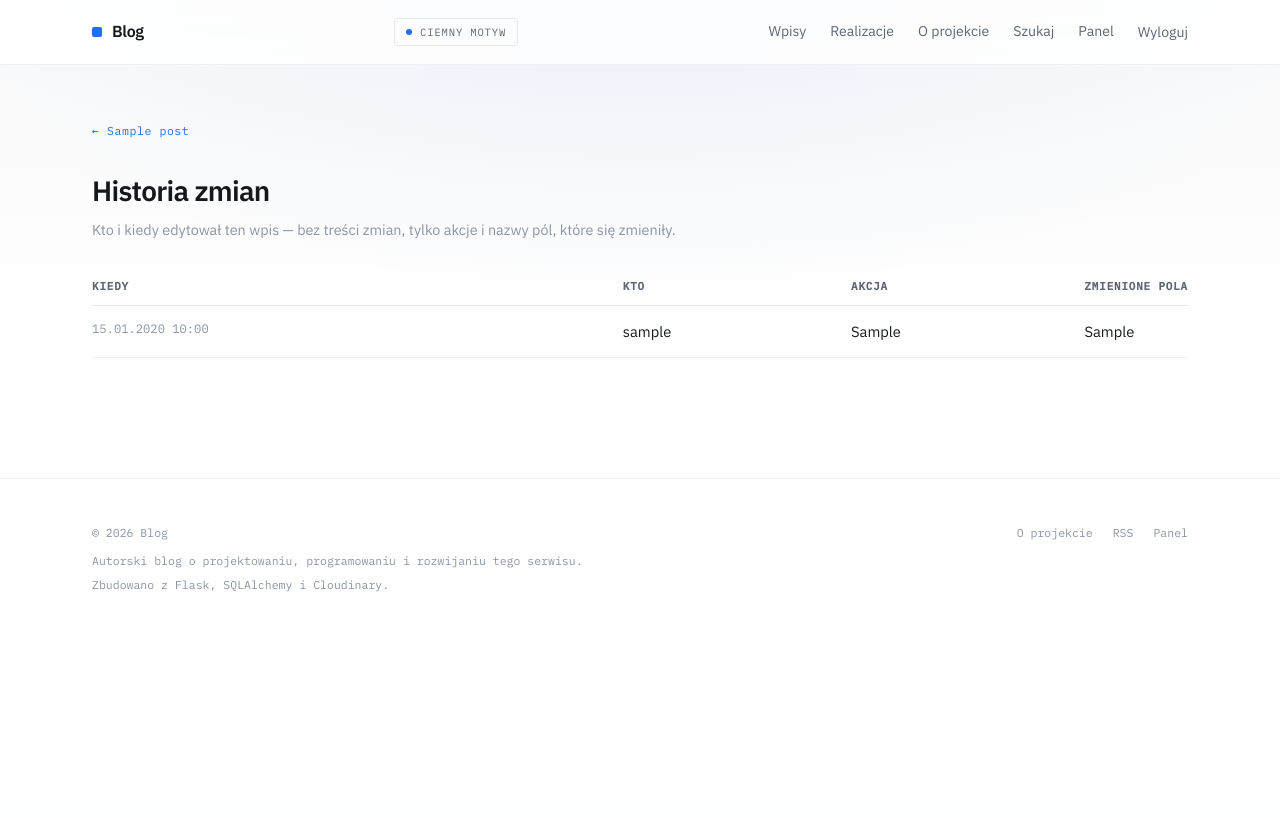
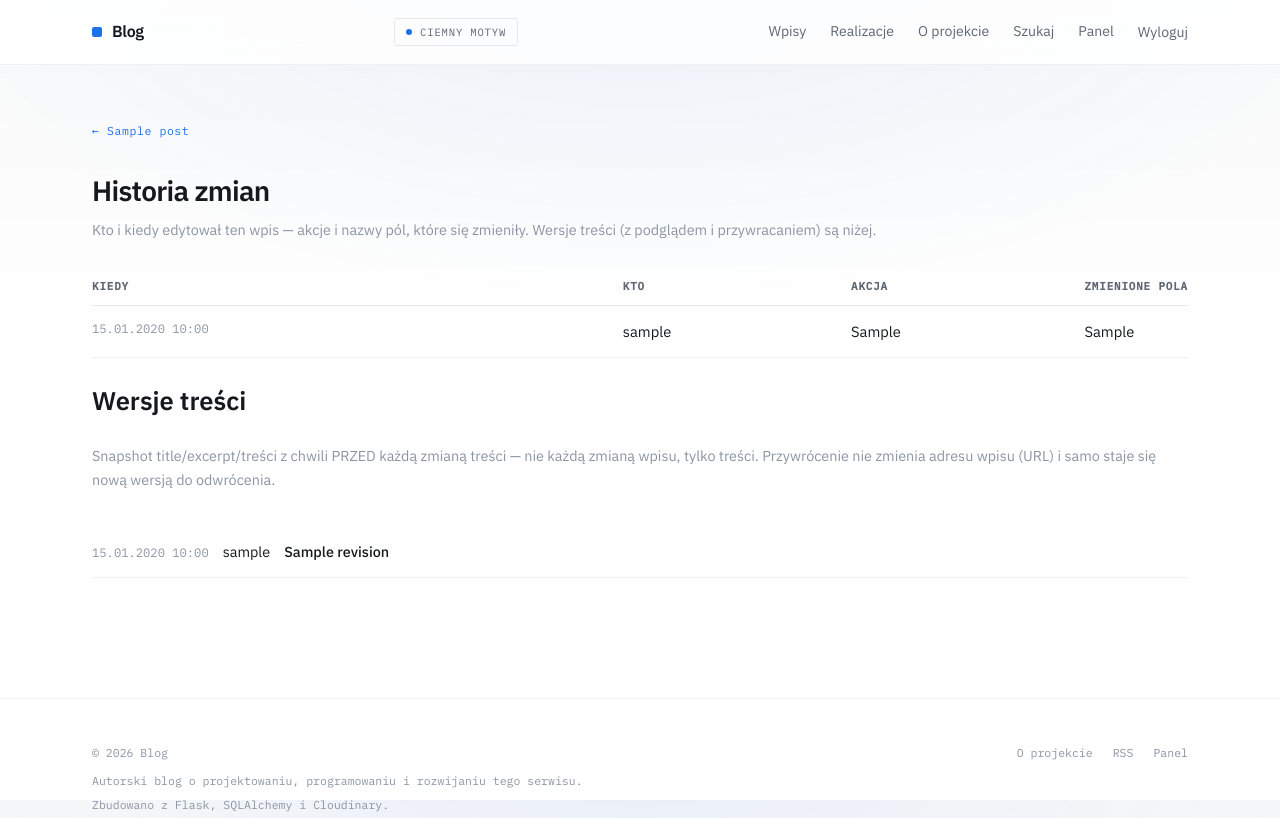
Before and after one commit to PatrickPinace/web-blog, a Flask app: page /admin/post/1/historia in a window 1280 px wide. Shown: the top 818 px of the page. Before the commit the page ends 592 px from the top, so only its background shows below. Run offline with Flask 3, Linux system fonts and the light colour scheme; a user stored in the database is signed in; tables that the repository leaves empty hold one stand-in row (values such as "Sample post").

Commit message:
Wersjonowanie treści wpisu (audyt UX, punkt 14 — dotąd odłożony)
- Nowy model PostRevision (migracja 0008): snapshot title/excerpt/
  body_source zapisywany PRZED każdą zmianą body_source (nie przy każdej
  edycji — drobne zmiany tagów/klasyfikacji bez zmiany treści nie tworzą
  wersji). Rozszerza PostActivity, który znał tylko nazwy zmienionych pól,
  nie ich wartości.
- /admin/post/<id>/revision/<id>/restore: przywraca title/excerpt/
  body_source z wybranej wersji, zapisując najpierw snapshot bieżącej
  treści (przywrócenie jest odwracalne, jak restore z kosza). Slug
  NIE jest przeliczany mimo zmiany tytułu — istniejące linki (RSS,
  wyszukiwarki, udostępnione) zostają żywe.
- /admin/post/<id>/historia: sekcja "Wersje treści" — lista <details>
  z podglądem i przyciskiem przywrócenia. Podgląd sanityzowany ad-hoc
  (sanitize_html na body_source z revision) — body_source jest surowym
  wyjściem Quilla, nigdy nie wolno renderować go przez `| safe` bez tego.

Co-Authored-By: Claude Sonnet 5 <noreply@anthropic.com>
Claude-Session: https://claude.ai/code/session_01VRVgG9VBBD69qv48qG6c7G

```diff
--- a/app/admin/routes.py
+++ b/app/admin/routes.py
@@ -26,6 +26,7 @@ from app.models import (
     Label,
     Post,
     PostActivity,
+    PostRevision,
     Tag,
     User,
     post_labels,
@@ -276,7 +277,66 @@ def post_history(post_id):
         .order_by(PostActivity.created_at.desc())
         .all()
     )
-    return render_template("admin/post_history.html", post=post, activity=activity)
+    revisions = (
+        PostRevision.query.filter_by(post_id=post.id)
+        .order_by(PostRevision.created_at.desc())
+        .all()
+    )
+    # body_source jest surowym wyjściem Quilla — bezpieczne do ponownej
+    # edycji, ale NIGDY do wyświetlenia przez `| safe` bez sanityzacji
+    # (patrz komentarz w post_detail.html: to jedyne miejsce z `| safe`,
+    # i tylko na już zsanityzowanym body_html). Sanityzujemy tu ad-hoc,
+    # tylko do podglądu — nic z tego nie wraca do bazy.
+    revision_previews = {
+        revision.id: sanitize_html(revision.body_source) for revision in revisions
+    }
+    return render_template(
+        "admin/post_history.html",
+        post=post,
+        activity=activity,
+        revisions=revisions,
+        revision_previews=revision_previews,
+    )
+
+
+@admin_bp.route("/post/<int:post_id>/revision/<int:revision_id>/restore", methods=["POST"])
+@login_required
+def post_revision_restore(post_id, revision_id):
+    """Przywraca title/excerpt/body_source z wybranej wersji.
+
+    Zapisuje NAJPIERW snapshot bieżącej treści (jak przywracanie z kosza —
+    odwracalne, nie destrukcyjne), potem nadpisuje pola z revision i
+    przelicza body_html. Wpis zostaje w swoim bieżącym statusie — przywrócenie
+    treści nie publikuje ani nie chowa wpisu. Slug NIE jest przeliczany, mimo
+    że tytuł się zmienia (inaczej niż przy zwykłej edycji formularza) —
+    istniejące linki (RSS, wyszukiwarki, udostępnione) mają zostać żywe.
+    """
+    form = PostStatusForm()
+    if not form.validate_on_submit():
+        abort(400)
+    post = Post.query.filter(Post.deleted_at.is_(None), Post.id == post_id).first_or_404()
+    revision = PostRevision.query.filter_by(post_id=post.id, id=revision_id).first_or_404()
+
+    db.session.add(
+        PostRevision(
+            post_id=post.id,
+            user_id=current_user.id,
+            title=post.title,
+            excerpt=post.excerpt,
+            body_source=post.body_source,
+        )
+    )
+
+    post.title = revision.title
+    post.excerpt = revision.excerpt
+    post.body_source = revision.body_source
+    post.body_html = sanitize_html(post.body_source)
+    post.sanitizer_version = SANITIZER_VERSION
+
+    _log_activity(post, PostActivity.ACTION_UPDATED, ["title", "excerpt", "body_source"])
+    db.session.commit()
+    flash("Wersja przywrócona. Poprzednia treść zapisana jako nowa wersja.", "success")
+    return redirect(url_for("admin.post_history", post_id=post.id))
 
 
 @admin_bp.route("/post/<int:post_id>/preview")
@@ -629,6 +689,20 @@ def _apply_form_to_post(form, post, is_new):
         new_is_concept, new_body_source, title_changed,
     )
 
+    # Snapshot PRZED nadpisaniem — tylko gdy treść faktycznie się zmienia,
+    # inaczej zapis tagów/klasyfikacji bez zmiany body_source tworzyłby
+    # wersję o identycznej treści co poprzednia (patrz docstring PostRevision).
+    if not is_new and "body_source" in changed_fields:
+        db.session.add(
+            PostRevision(
+                post_id=post.id,
+                user_id=current_user.id,
+                title=post.title,
+                excerpt=post.excerpt,
+                body_source=post.body_source,
+            )
+        )
+
     post.title = form.title.data
     post.excerpt = new_excerpt
     post.kind = new_kind
--- a/app/static/css/style.css
+++ b/app/static/css/style.css
@@ -686,6 +686,21 @@ html[data-theme="dark"] .admin td button.admin-status-toggle:hover{filter:bright
 /* Pasek narzędzi ma pełną szerokość, a skład tekstu w Quillu — miarę artykułu. */
 .admin-post-form form,.admin-post-form .editor-shell{max-width:920px}
 
+/* Wersje treści (/admin/post/<id>/historia) — lista <details>, każda
+   rozwija podgląd treści i przycisk przywrócenia. */
+.revision-list{list-style:none;margin:0;padding:0}
+.revision-item{border-bottom:1px solid var(--line-soft)}
+.revision-item summary{display:flex;gap:14px;align-items:baseline;padding:13px 0;
+  cursor:pointer;font-size:.9rem}
+.revision-item summary::marker{color:var(--faint)}
+.revision-item .admin-date{font-family:var(--mono);font-size:.76rem;color:var(--faint)}
+.revision-item .revision-title{color:var(--text);font-weight:500}
+.revision-body{padding:0 0 22px 22px}
+.revision-preview{margin:0 0 16px;padding:16px 18px;border:1px solid var(--line-soft);
+  border-radius:6px;background:var(--surface);max-height:280px;overflow-y:auto;
+  font-size:.92rem}
+.revision-preview.prose{font-size:.92rem;line-height:1.65}
+
 /* ---------- edytor ---------- */
 /* Toolbar akcji (upload/URL/YouTube) i toolbar Quilla siedzą na jednej
    „karcie” razem z polem edycji — inaczej wyglądają jak trzy niezależne
--- a/app/templates/admin/post_history.html
+++ b/app/templates/admin/post_history.html
@@ -32,8 +32,9 @@
     </div>
 
     <h1>Historia zmian</h1>
-    <p class="subtitle">Kto i kiedy edytował ten wpis — bez treści zmian,
-      tylko akcje i nazwy pól, które się zmieniły.</p>
+    <p class="subtitle">Kto i kiedy edytował ten wpis — akcje i nazwy pól,
+      które się zmieniły. Wersje treści (z podglądem i przywracaniem) są
+      niżej.</p>
 
     {% if activity %}
       <table>
@@ -62,6 +63,42 @@
     {% else %}
       <p><em>Brak zarejestrowanych zmian.</em></p>
     {% endif %}
+
+    <h2>Wersje treści</h2>
+    <p class="subtitle">Snapshot title/excerpt/treści z chwili PRZED każdą
+      zmianą treści — nie każdą zmianą wpisu, tylko treści. Przywrócenie nie
+      zmienia adresu wpisu (URL) i samo staje się nową wersją do odwrócenia.</p>
+
+    {% if revisions %}
+      <ul class="revision-list">
+        {% for revision in revisions %}
+          <li class="revision-item">
+            <details>
+              <summary>
+                <span class="admin-date">{{ revision.created_at.strftime('%d.%m.%Y %H:%M') }}</span>
+                <span>{{ revision.user.username if revision.user else 'system' }}</span>
+                <span class="revision-title">{{ revision.title }}</span>
+              </summary>
+              <div class="revision-body">
+                {% if revision.excerpt %}<p class="hint">{{ revision.excerpt }}</p>{% endif %}
+                <div class="revision-preview prose">{{ revision_previews[revision.id] | safe }}</div>
+                <form method="post" action="{{ url_for('admin.post_revision_restore', post_id=post.id, revision_id=revision.id) }}"
+                      data-confirm="Przywrócić tę wersję? Bieżąca treść zostanie zapisana jako nowa wersja.">
+                  <input type="hidden" name="csrf_token" value="{{ csrf_token() }}">
+                  <button type="submit" class="btn btn-ghost">Przywróć tę wersję</button>
+                </form>
+              </div>
+            </details>
+          </li>
+        {% endfor %}
+      </ul>
+    {% else %}
+      <p><em>Brak zapisanych wersji — pojawią się po pierwszej zmianie treści.</em></p>
+    {% endif %}
   </div>
 </main>
 {% endblock %}
+
+{% block scripts %}
+  <script src="{{ url_for('static', filename='js/admin-confirm.js') }}"></script>
+{% endblock %}
```
Also changed, not shown: app/models.py (+35 -0 lines), migrations/versions/0008_post_revisions.py (added, +41 -0 lines), tests/security/test_access_control.py (+1 -0 lines), tests/test_post_revisions.py (added, +160 -0 lines).
